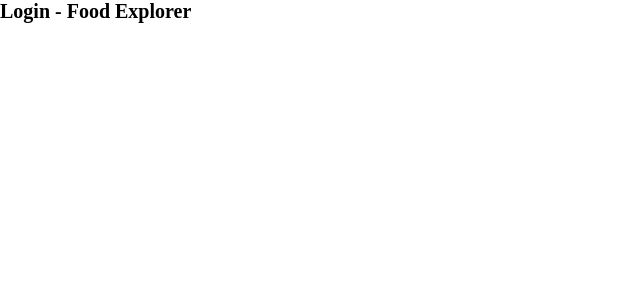
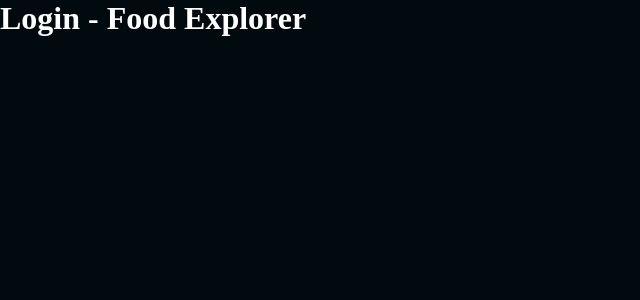
Before and after one commit to phrsilva/food-explorer-frontend, a React (Vite) app: page / in a window 1280 px wide. Shown: the top 300 px of the page, without its empty margins (0-640 px from the left). Built offline with nearby package versions, Linux system fonts and the light colour scheme.

Commit message:
teste de cores e ponto de quebra

```diff
--- a/src/estilos/global.js
+++ b/src/estilos/global.js
@@ -13,6 +13,7 @@ export default createGlobalStyle`
     }
 
     body {
+        background-color: ${({theme}) => theme.ESCURO.ESCURO_400};
 
     }
 
--- /dev/null
+++ b/src/estilos/pontoDeQuebra.js
@@ -0,0 +1 @@
+export const PontoDeQuebra = "768px"
--- a/src/paginas/login/index.jsx
+++ b/src/paginas/login/index.jsx
@@ -1,5 +1,9 @@
+import { Container } from "./styles"
 export function Login() {
     return (
-        <h1>Login - Food Explorer</h1>
+        <Container>
+            <h1>Login - Food Explorer</h1>
+
+        </Container>
     )
 }
--- /dev/null
+++ b/src/paginas/login/styles.js
@@ -0,0 +1,23 @@
+import styled from "styled-components";
+import { PontoDeQuebra } from "../../estilos/pontoDeQuebra";
+
+export const Container = styled.div`
+
+
+
+    h1 {
+
+        color: ${({theme}) => theme.CLARO.CLARO_100};
+        font-size: 3.2rem;
+        margin-bottom: 1.6rem;
+    }
+
+    @media (max-width: ${PontoDeQuebra}) {
+        h1 {
+            background-color: ${({theme}) => theme.COR.AMARELO_100};
+        }
+    }
+
+
+
+`
```
Also changed, not shown: src/paginas/login/style.js (deleted).
